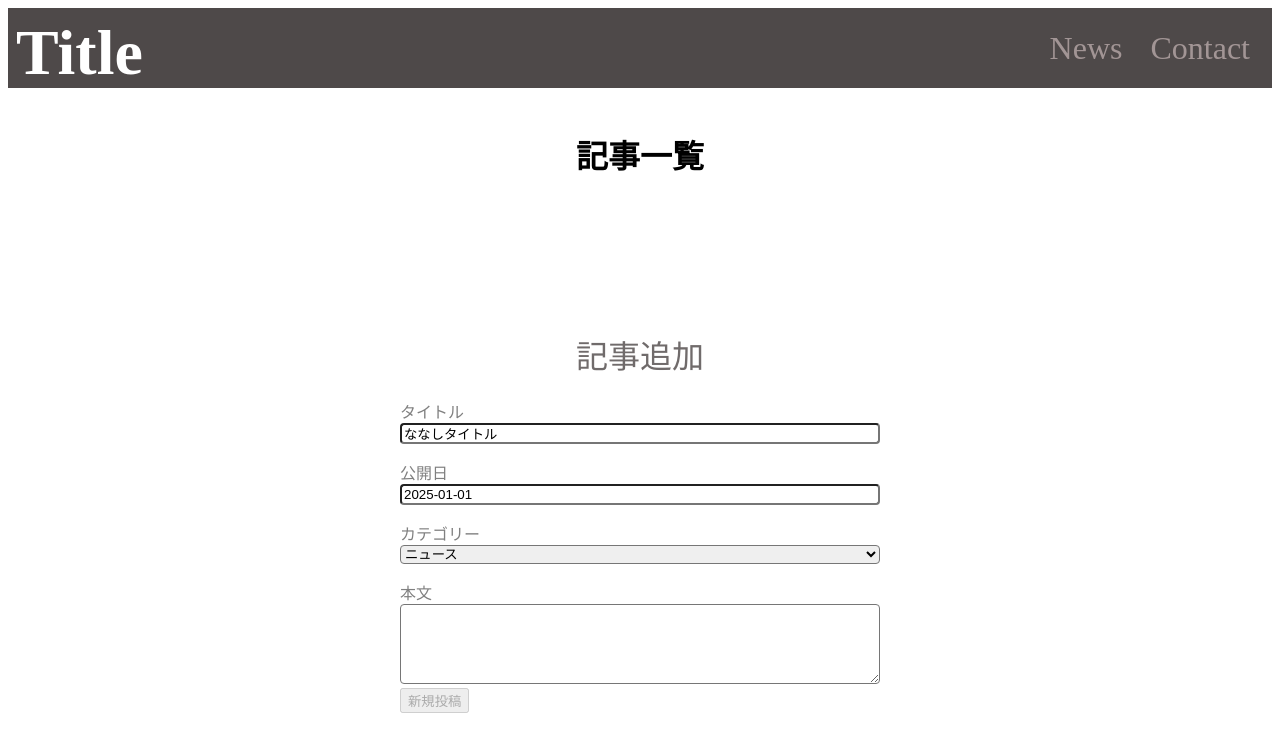
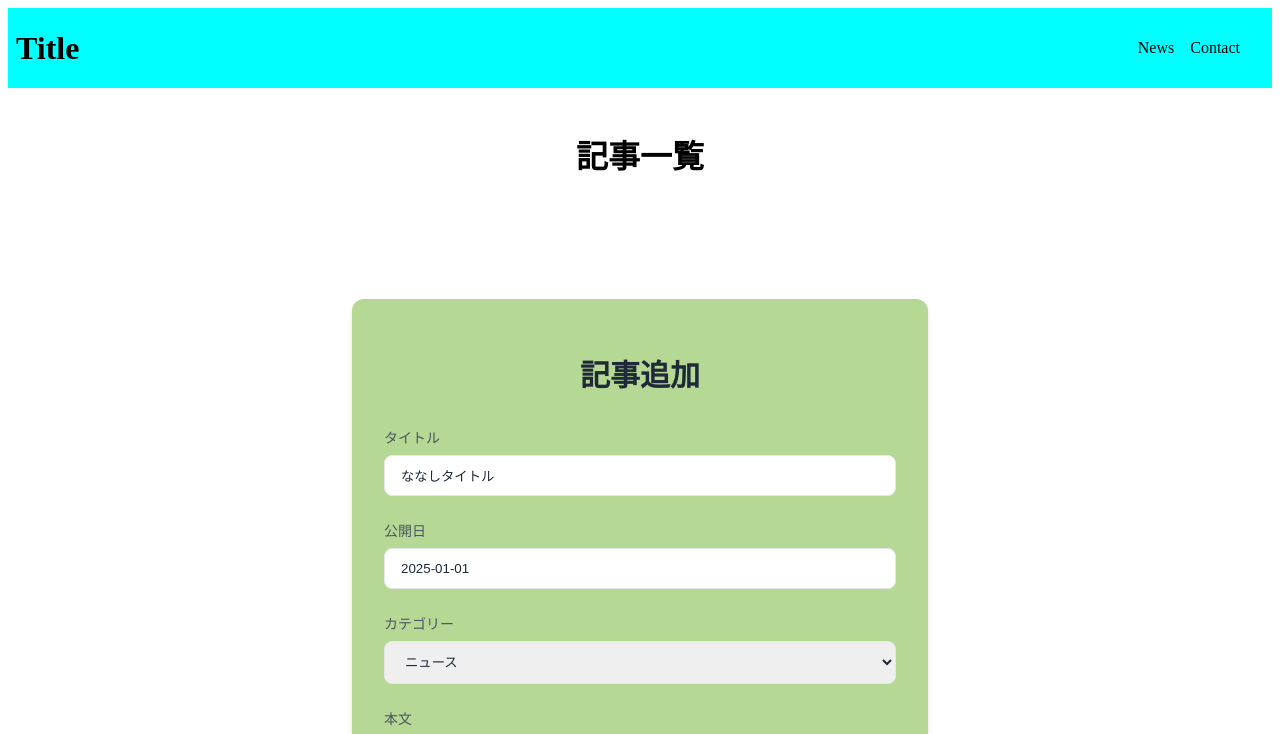
Before and after one commit to shigeyasushimamura/training-react-todoApp-2025, a React (Vite) app in the folder 2025_01_04_001/: page / in a window 1280 px wide. Shown: the top 734 px of the page. Built offline with nearby package versions, Linux system fonts and the light colour scheme.

Commit message:
form デザイン

```diff
--- a/2025_01_04_001/src/components/Layout/Header.tsx
+++ b/2025_01_04_001/src/components/Layout/Header.tsx
@@ -3,7 +3,7 @@ import styles from "./Layout.module.css";
 const Header = () => {
   return (
     <div className={styles["header"]}>
-      <header className={styles["header__title"]}>
+      <header className={styles["header__heading"]}>
         <a href="/">Title</a>
       </header>
 
--- a/2025_01_04_001/src/components/Layout/Layout.module.css
+++ b/2025_01_04_001/src/components/Layout/Layout.module.css
@@ -1,5 +1,4 @@
-.header {
-  /* height: 5rem; */
+/* .header {
   height: 80px;
   background-color: rgba(45, 39, 39, 0.84);
   color: rgba(177, 163, 163, 0.855);
@@ -7,7 +6,7 @@
   align-items: center;
 }
 
-.header__title {
+.header__heading {
   position: fixed;
   top: 1rem;
   left: 1rem;
@@ -35,4 +34,47 @@
 .header__item:hover {
   color: white;
   box-shadow: 0 4px 8px rgba(43, 255, 0, 0.5);
+} */
+
+.header {
+  height: 5rem;
+  background-color: aqua;
+  display: flex;
+  align-items: center;
+  justify-content: flex-end;
+  padding: 2rem;
 }
+
+.header__heading {
+  position: fixed;
+  top: 1;
+  left: 1rem;
+  font-size: 2rem;
+  font-weight: 600;
+}
+
+/* .header__heading {
+  position: absolute;
+  transform: translateX(-50%);
+  left: 50%;
+} */
+
+/* .header__heading {
+  position: relative;
+  top: -1rem;
+  left: -1rem;
+} */
+
+.header__nav {
+  display: flex;
+  gap: 1rem;
+}
+
+.header__item {
+  font-size: 1rem;
+  font-weight: 500;
+}
+
+.header__item:hover {
+  color: red;
+}
--- a/2025_01_04_001/src/features/news/components/EditNews.tsx
+++ b/2025_01_04_001/src/features/news/components/EditNews.tsx
@@ -92,6 +92,7 @@ const EditNews: FC<Props> = memo(({ addNews }) => {
             className={styles["news-post__textarea"]}
           ></textarea>
         </div>
+        <div className={styles["news-post__btn-container"]}>
           <button
             type="submit"
             disabled={isBtnDisabled}
@@ -99,6 +100,7 @@ const EditNews: FC<Props> = memo(({ addNews }) => {
           >
             新規投稿
           </button>
+        </div>
       </form>
     </div>
   );
--- a/2025_01_04_001/src/features/news/components/News.module.css
+++ b/2025_01_04_001/src/features/news/components/News.module.css
@@ -17,43 +17,78 @@
 }
 
 .news-post {
-  max-width: 30rem;
-  margin: 5rem auto;
+  max-width: 36rem;
+  margin: 3rem auto;
+  padding: 2rem;
+  background: rgb(181, 217, 149);
+  border-radius: 0.75rem;
+  box-shadow: 0 4px 6px -1px rgb(0 0 0 /0.1), 0 2px 4px -2px rgba(0, 0, 0, 0.1);
 }
 
 .news-post__heading {
   text-align: center;
-  font-size: 2rem;
-  font-weight: 500;
-  color: rgba(74, 68, 68, 0.792);
+  font-size: 1.875rem;
+  font-weight: 600;
+  color: #1f2937;
+  margin-bottom: 2rem;
 }
 
 .news-post__form-field {
   display: flex;
   flex-direction: column;
-  margin-top: 1rem;
+  gap: 0.5rem;
+  margin-bottom: 1.5rem;
 }
 
 .news-post__label {
-  font-size: 1rem;
-  font-weight: 400;
-  color: grey;
+  font-size: 0.875rem;
+  font-weight: 500;
+  color: #4b5563;
 }
 
 .news-post__input {
-  border-radius: 0.25rem;
-  border: 1 solid rgba(113, 95, 95, 0.905);
+  padding: 0.75rem 1rem;
+  border: 1px solid #e5e7eb;
+  border-radius: 0.5rem;
+  color: #1f2937;
+  transition: all 0.2s ease;
 }
-.news-post__input:active {
-  color: red;
+.news-post__input:focus {
+  border-color: #3b82f6;
+  box-shadow: 0 0 0 3px rgba(59, 130, 246, 0.1);
 }
 
 .news-post__textarea {
-  height: 5rem;
-  border-radius: 0.25rem;
-  border: 1 solid rgba(113, 95, 95, 0.905);
+  min-height: 8rem;
+  resize: vertical;
+  padding: 0.75rem 1rem;
+  border: 1px solid #e5e7eb;
+  border-radius: 0.5rem;
+  color: #1f2937;
+  transition: all 0.2s ease;
 }
 
 .news-post__btn {
-  margin-top: 0.25rem;
+  padding: 0.75rem 1.5rem;
+  background-color: #3b82f6;
+  color: white;
+  font-weight: 500;
+  border: 1px solid rgb(59, 49, 84);
+  transition: all 0.2s ease;
+  border-radius: 0.5rem;
 }
+
+.news-post__btn:hover {
+  background-color: #2563eb;
+}
+
+.news-post__btn:disabled {
+  background-color: #9ca3af;
+  border: none;
+}
+
+.news-post__btn-container {
+  display: flex;
+  justify-content: flex-end;
+  margin-top: 1rem;
+}
```
Lines whose indentation alone changed are shown as unchanged.
